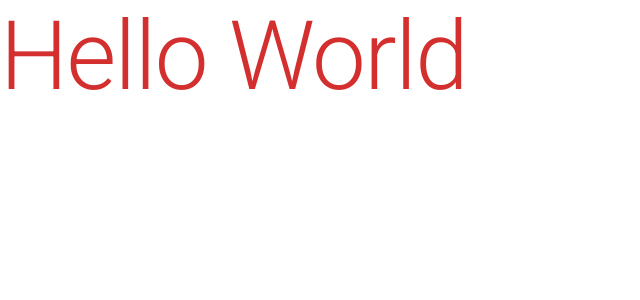
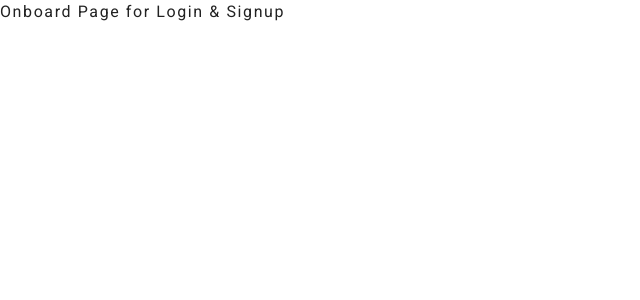
Before and after one commit to upgrad-edu/course-catalog, a React (Create React App) app: page / in a window 1280 px wide. Shown: the top 300 px of the page, without its empty margins (0-640 px from the left). Built offline with nearby package versions, Linux system fonts and the light colour scheme.

Commit message:
added base structure of OnboardPage for login & signup

```diff
--- a/src/App.js
+++ b/src/App.js
@@ -1,6 +1,8 @@
 // imports for Material UI components
-import { Typography } from "@material-ui/core";
 import { createMuiTheme, ThemeProvider } from "@material-ui/core";
+
+// imports for custom components
+import { OnboardPage } from "./pages/onboard";
 
 // overriding default Material UI theme
 const theme = createMuiTheme({
@@ -18,9 +20,7 @@ const theme = createMuiTheme({
 const App = () => {
   return (
     <ThemeProvider theme={theme}>
-      <Typography variant="h1" color="primary" gutterBottom>
-        Hello World
-      </Typography>
+      <OnboardPage />
     </ThemeProvider>
   );
 };
--- /dev/null
+++ b/src/pages/onboard/OnboardPage.js
@@ -0,0 +1,7 @@
+import React from "react";
+
+const OnboardPage = () => {
+  return <div>Onboard Page for Login & Signup</div>;
+};
+
+export { OnboardPage };
--- /dev/null
+++ b/src/pages/onboard/index.js
@@ -0,0 +1 @@
+export * from "./OnboardPage";
```
